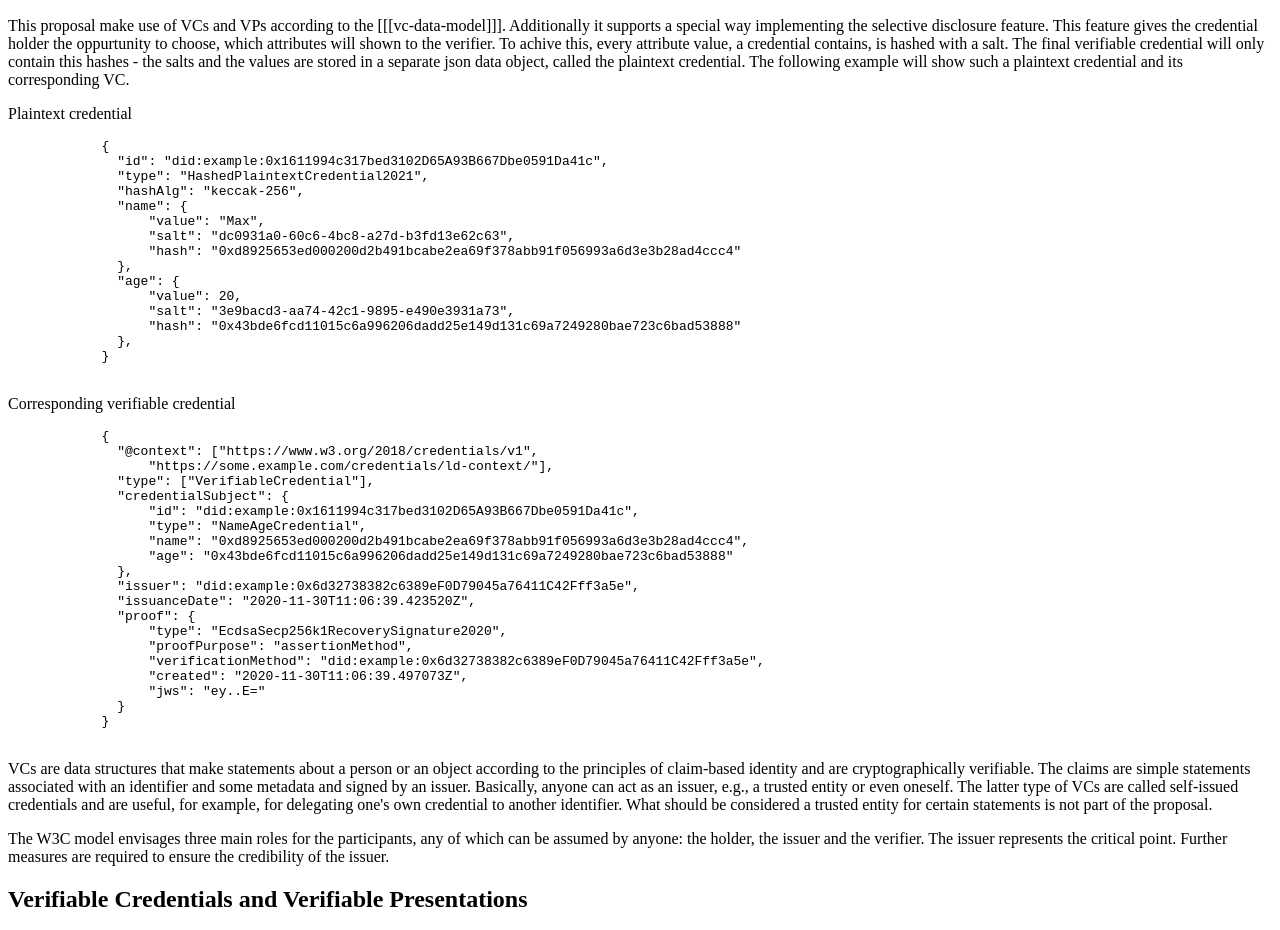
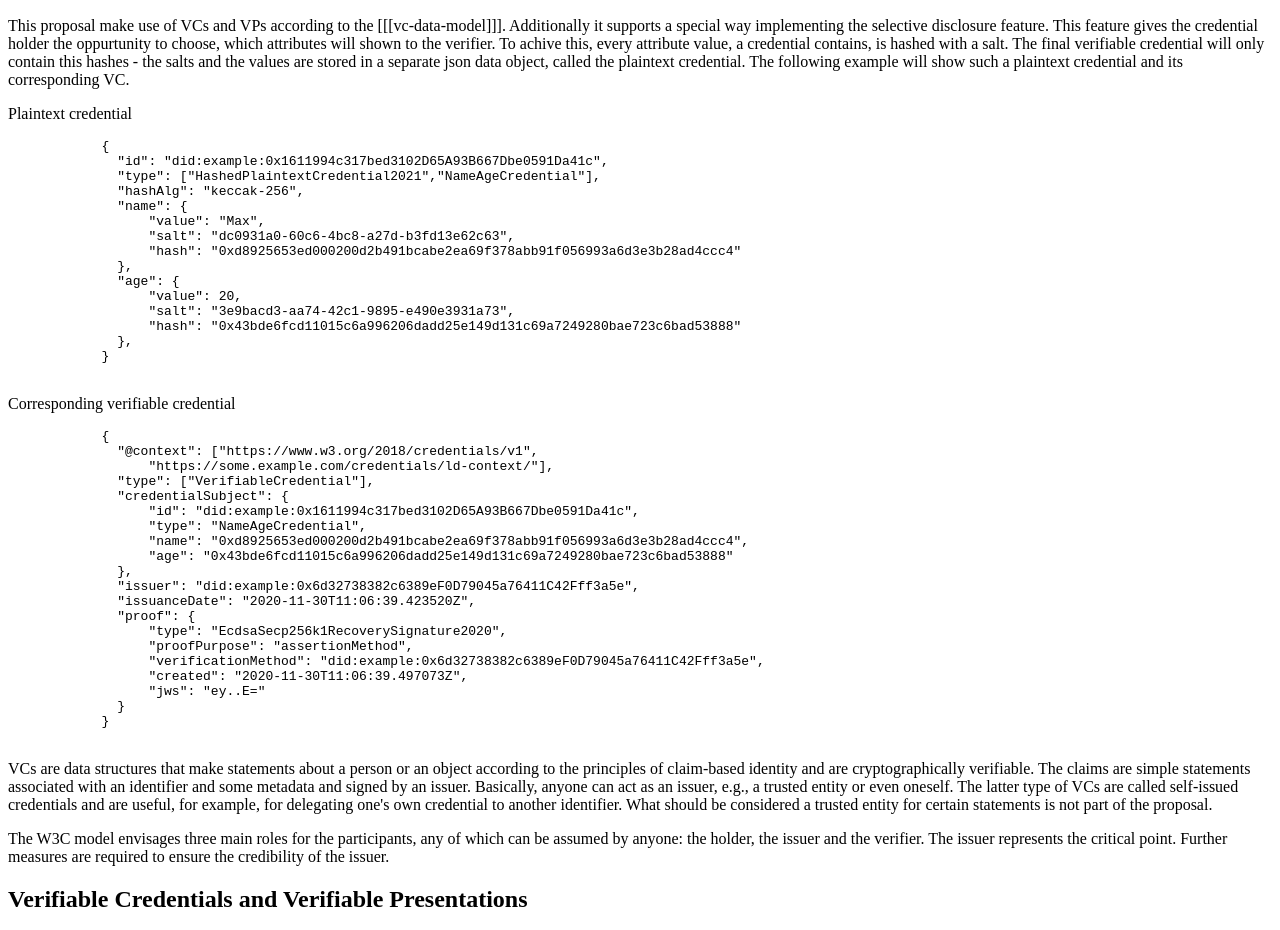
Before and after one commit to b2cm/iwce, a plain HTML site: page index.html in a window 1280 px wide. Shown: the part 2040-2970 px from the top of the page. Drawn offline with Linux system fonts and the light colour scheme.

Commit message:
Credential type to plaintext credential added

```diff
--- a/index.html
+++ b/index.html
@@ -307,7 +307,7 @@
           <pre class="json">
             {
               "id": "did:example:0x1611994c317bed3102D65A93B667Dbe0591Da41c",
-              "type": "HashedPlaintextCredential2021",
+              "type": ["HashedPlaintextCredential2021","NameAgeCredential"],
               "hashAlg": "keccak-256",
               "name": {
                   "value": "Max",
```
